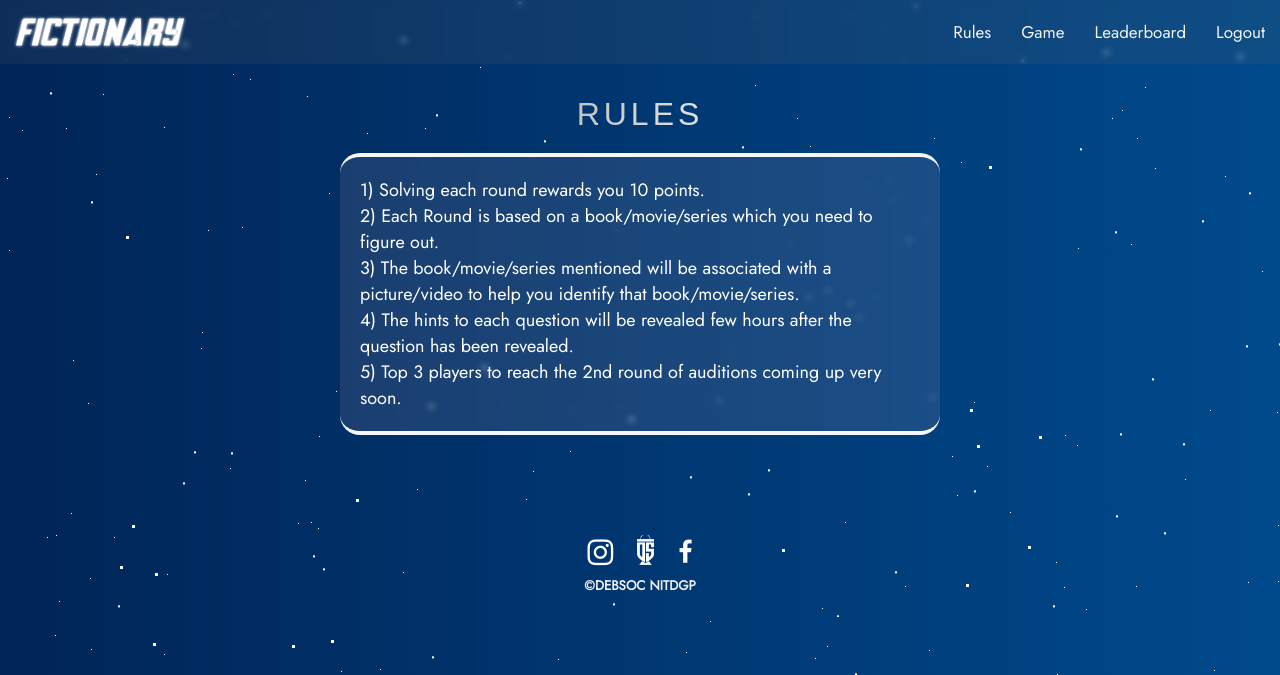
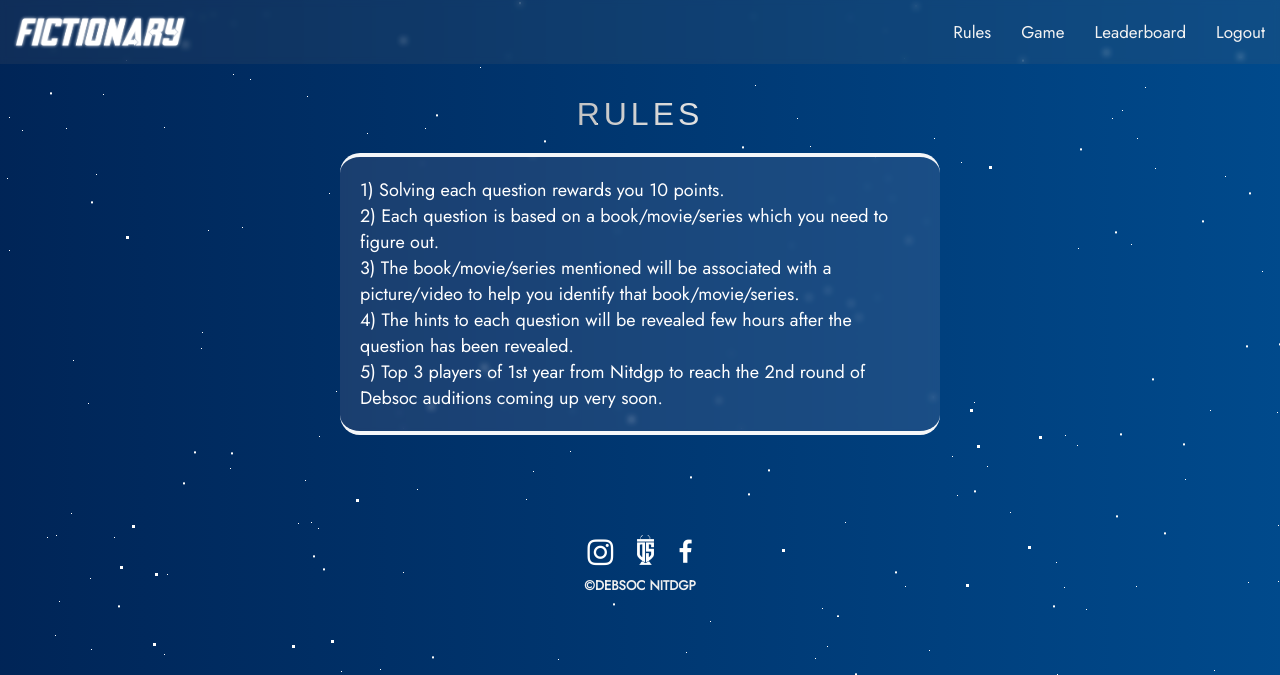
Before and after one commit to Kaustuv942/DSquiz, a Django app: page /rules/ in a window 1280 px wide. Shown: the top 675 px of the page. Run offline with Django 3.2, Linux system fonts and the light colour scheme; a user stored in the database is signed in; some libraries are stand-ins or nearby versions.

Commit message:
rules changed

```diff
--- a/static/css/style.css
+++ b/static/css/style.css
@@ -375,7 +375,7 @@ header .megaMenu li:hover {
 .imgbox img {
     position: relative;
     display: block;
-    width: 600px;
+    width: 400px;
     height: auto;
     margin: 0 auto;
     border-radius: 10px;
--- a/templates/leaderboard.html
+++ b/templates/leaderboard.html
@@ -18,7 +18,7 @@
 
     </p>
 </div>
-{% elif obj.rank < 6 %}
+{% elif obj.rank < 4 %}
 <div class="lbbox" style="border-left: 4px solid green;">
 
     <p> {{ obj.rank  }}. {{ obj.name }} <span style="color:rgb(188, 213, 252); float:right;">{{obj.score}}</span>
--- a/templates/rules.html
+++ b/templates/rules.html
@@ -16,10 +16,10 @@
     text-align: left;
     backdrop-filter: blur(3px);
     background-color: rgba(255, 200, 200, 0.1);">
-    1) Solving each round rewards you 10 points.<br/>
-2) Each Round is based on a book/movie/series which you need to figure out.<br/>
+    1) Solving each question rewards you 10 points.<br/>
+2) Each question is based on a book/movie/series which you need to figure out.<br/>
 3) The book/movie/series mentioned will be
 associated with a picture/video to help you identify that book/movie/series.<br/>
 4) The hints to each question will be revealed few hours after the question has been revealed.<br/>
-5) Top 3 players to reach the 2nd round of auditions coming up very soon.</div>
+5) Top 3 players of 1st year from Nitdgp to reach the 2nd round of Debsoc auditions coming up very soon.</div>
 {%endblock%}
```
